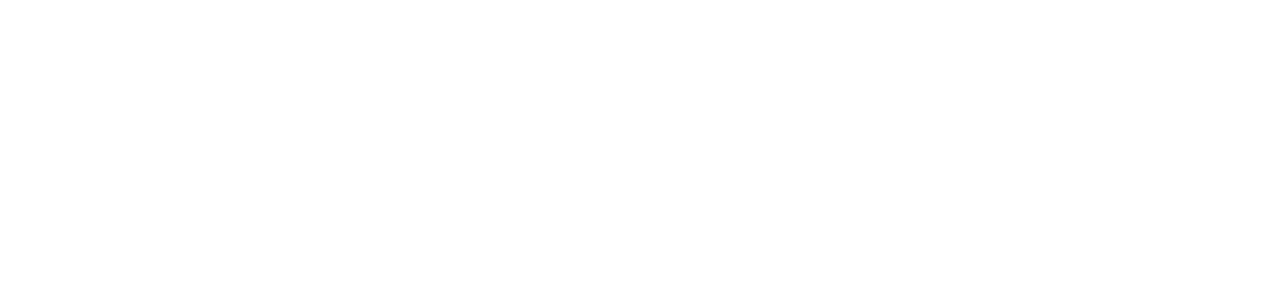
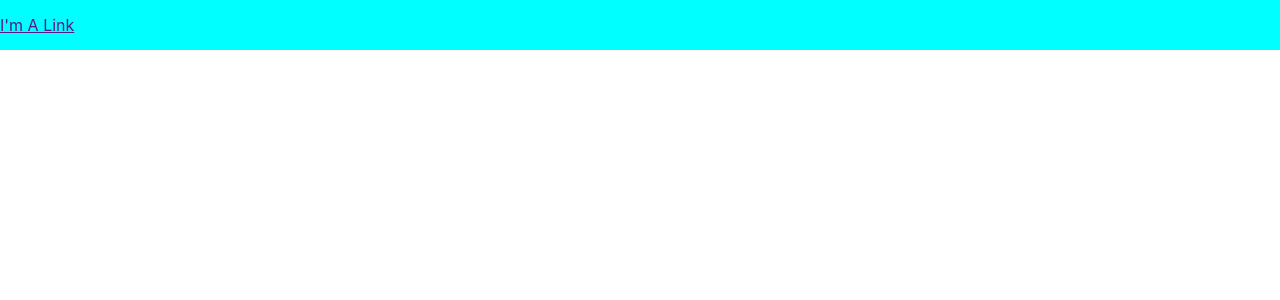
Before and after one commit to NocturnalMusing/pixel-menagerie, a React (Create React App) app in the folder client/: page / in a window 1280 px wide. Shown: the top 300 px of the page. Built offline with nearby package versions, Linux system fonts and the light colour scheme.

Commit message:
Create reusable header component

```diff
--- a/client/src/App.js
+++ b/client/src/App.js
@@ -2,9 +2,14 @@ import React from 'react'
 import { Link, Route } from 'react-router-dom'
 import './App.css'
 
+import StyledHeader from './components/StyledHeader'
+
 function App() {
   return (
     <>
+      <StyledHeader>
+        <Link>I'm A Link</Link>
+      </StyledHeader>
     </>
   );
 }
--- /dev/null
+++ b/client/src/components/StyledHeader.css
@@ -0,0 +1,7 @@
+.header {
+    background-color: aqua;
+    height: 50px;
+    width: 100%;
+    display: flex;
+    align-items: center;
+}
--- /dev/null
+++ b/client/src/components/StyledHeader.jsx
@@ -0,0 +1,10 @@
+import React from 'react'
+import './StyledHeader.css'
+
+export default function StyledHeader(props) {
+    return (
+        <header className='header'>
+            {props.children}
+        </header>
+    )
+}
--- a/client/src/index.js
+++ b/client/src/index.js
@@ -4,10 +4,14 @@ import './index.css';
 import App from './App';
 import * as serviceWorker from './serviceWorker';
 
+import {
+  BrowserRouter as Router
+} from "react-router-dom"
+
 ReactDOM.render(
-  <React.StrictMode>
+  <Router>
     <App />
-  </React.StrictMode>,
+  </Router>,
   document.getElementById('root')
 );
 
```
Also changed, not shown: client/src/components/Footer.jsx (added, +11 -0 lines), client/src/components/StyledButton.jsx (added, +11 -0 lines).
